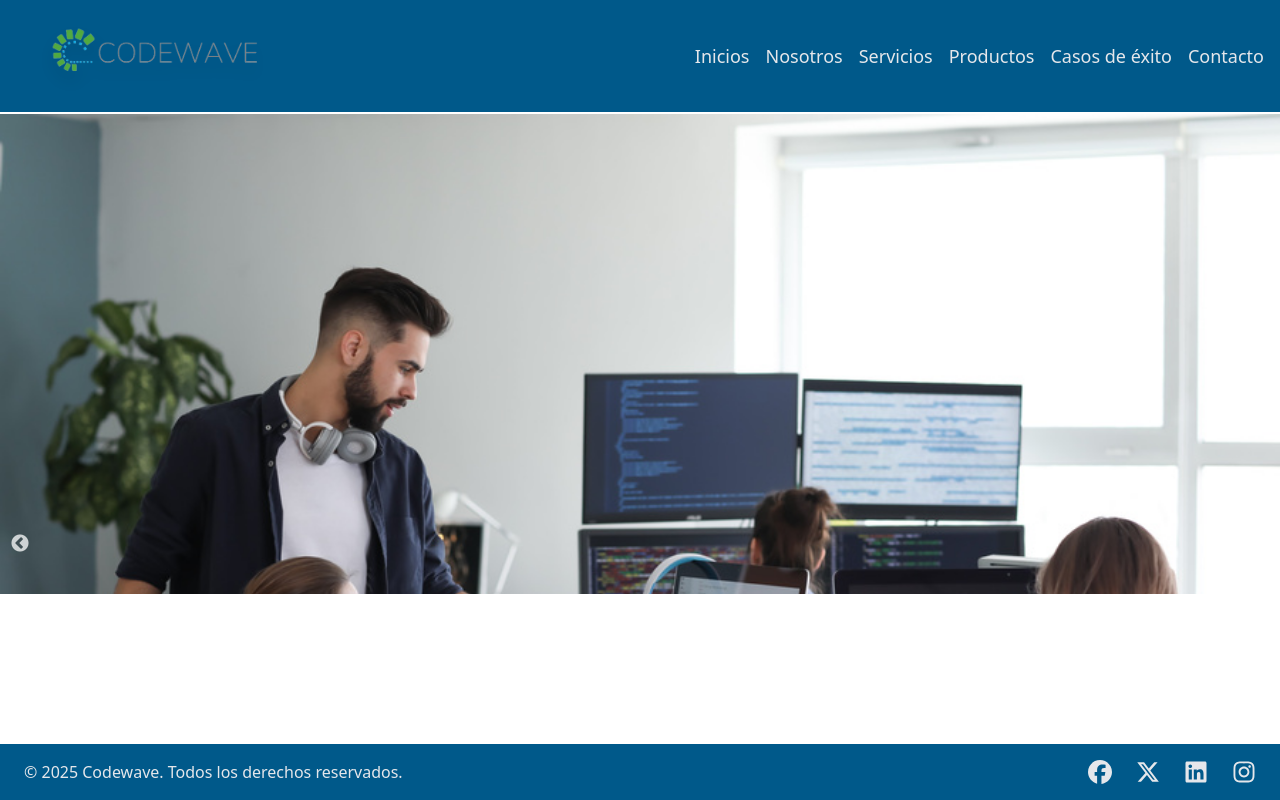
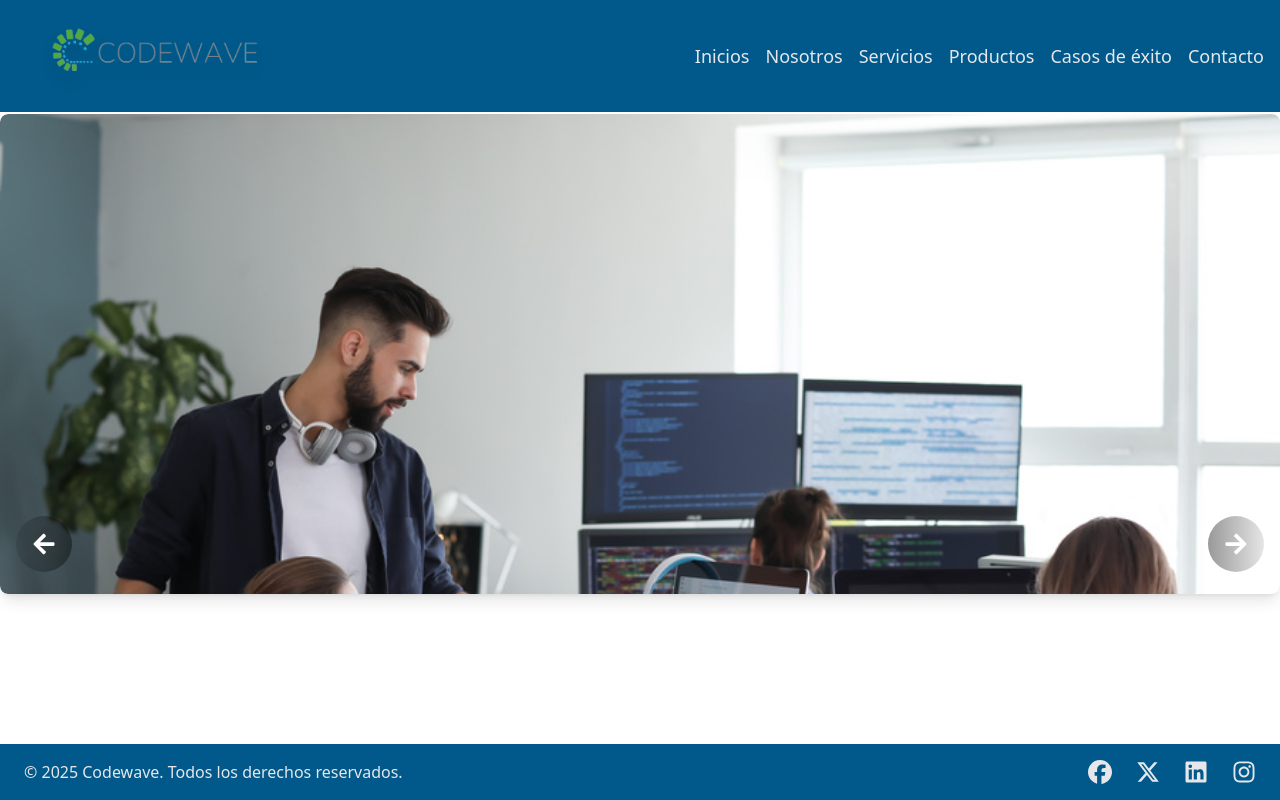
Before and after one commit to codewave-unahur/codewave-page, a React (Vite) app: page / in a window 1280 px wide. Built offline with nearby package versions, Linux system fonts and the light colour scheme.

Commit message:
carrusel terminado con estilos nuevos

```diff
--- a/src/components/Carrusel.tsx
+++ /dev/null
@@ -1,75 +0,0 @@
-import Slider from "react-slick";
-import "slick-carousel/slick/slick.css";
-import "slick-carousel/slick/slick-theme.css";
-
-interface CarouselProps {
-  images: string[];
-};
-
-const NextArrow = (props: any) => {
-  const { onClick, className, style } = props;
-  return (
-    <div
-      className={`${className} z-10`}
-      style={{
-        ...style,
-        display: "block",
-        right: "10px",
-        top: "50%",
-        transform: "translateY(-50%)",
-      }}
-      onClick={onClick}
-    >
-      <span className="text-2xl text-white">›</span>
-    </div>
-  );
-};
-
-const PrevArrow = (props: any) => {
-  const { onClick, className, style } = props;
-  return (
-    <div
-      className={`${className} z-10`}
-      style={{
-        ...style,
-        display: "block",
-        left: "10px",
-        top: "50%",
-        transform: "translateY(-50%)",
-      }}
-      onClick={onClick}
-    >
-      <span className="text-10xl text-black">‹</span>
-    </div>
-  );
-};
-
-export const Carousel: React.FC<CarouselProps> = ({ images }) => {
-  const settings = {
-    dots: true,
-    infinite: true,
-    speed: 500,
-    autoplay: true,
-    autoplaySpeed: 3000,
-    slidesToShow: 1,
-    slidesToScroll: 1,
-    nextArrow: <NextArrow />,
-    prevArrow: <PrevArrow />,
-  };
-
-  return (
-    <div className="bg-gray-200 w-full overflow-hidden aspect-[16/6]">
-      <Slider {...settings}>
-        {images.map((src, index) => (
-          <div key={index} className="w-full h-full">
-            <img
-              src={src}
-              alt={`Slide ${index}`}
-              className="w-full h-full object-cover"
-            />
-          </div>
-        ))}
-      </Slider>
-    </div>
-  );
-};
--- /dev/null
+++ b/src/components/Carrusel/Arrow.tsx
@@ -0,0 +1,26 @@
+
+import { FaArrowLeft, FaArrowRight } from "react-icons/fa";
+
+export const NextArrow: React.FC<React.HTMLAttributes<HTMLDivElement>> = ({ onClick }) => (
+  <div
+    className="absolute top-1/2 right-4 transform -translate-y-1/2
+      bg-gradient-to-r from-black/40 to-black/10 p-3 rounded-full
+      cursor-pointer text-white z-10 transition-transform
+      hover:scale-110 md:p-4"
+    onClick={onClick}
+  >
+    <FaArrowRight size={24} />
+  </div>
+);
+
+export const PrevArrow: React.FC<React.HTMLAttributes<HTMLDivElement>> = ({ onClick }) => (
+  <div
+    className="absolute top-1/2 left-4 transform -translate-y-1/2
+      bg-gradient-to-l from-black/40 to-black/10 p-3 rounded-full
+      cursor-pointer text-white z-10 transition-transform
+      hover:scale-110 md:p-4"
+    onClick={onClick}
+  >
+    <FaArrowLeft size={24} />
+  </div>
+);
--- /dev/null
+++ b/src/components/Carrusel/Carrusel.tsx
@@ -0,0 +1,52 @@
+import Slider from "react-slick";
+import "slick-carousel/slick/slick.css";
+import "slick-carousel/slick/slick-theme.css";
+import { NextArrow, PrevArrow } from "./Arrow";
+
+interface CarouselProps {
+  images: string[];
+  slidesToShow?: number;
+  slidesToScroll?: number;
+  autoplay?: boolean;
+  autoplaySpeed?: number;
+}
+
+export const Carousel: React.FC<CarouselProps> = ({
+  images,
+  slidesToShow = 1,
+  slidesToScroll = 1,
+  autoplay = true,
+  autoplaySpeed = 3000,
+}) => {
+  const settings = {
+    dots: true,
+    infinite: true,
+    speed: 800,
+    autoplay,
+    autoplaySpeed,
+    slidesToShow,
+    slidesToScroll,
+    nextArrow: <NextArrow />,
+    prevArrow: <PrevArrow />,
+  };
+
+  return (
+    <div className="relative bg-gray-200 w-full overflow-hidden aspect-[16/6] rounded-lg shadow-lg">
+      <Slider {...settings}>
+        {images.map((src, index) => (
+          <div key={index} className="w-full h-full relative">
+            <img
+              src={src}
+              alt={`Slide ${index}`}
+              className="w-full h-full object-cover rounded-lg
+                transition-opacity duration-700
+                opacity-100 slick-active:opacity-100
+                slick-active:backdrop-blur-0
+                backdrop-blur-sm"
+            />
+          </div>
+        ))}
+      </Slider>
+    </div>
+  );
+};
--- a/src/pages/HomePage.tsx
+++ b/src/pages/HomePage.tsx
@@ -1,6 +1,6 @@
 import { NavBar } from "../components/NavBar/NavBar";
 import { Footer } from "../components/Footer";
-import { Carousel } from "../components/Carrusel";
+import { Carousel } from "../components/Carrusel/Carrusel";
 
 import imagen1 from "../assets/1.jpg";
 import imagen2 from "../assets/3.jpeg";
```
